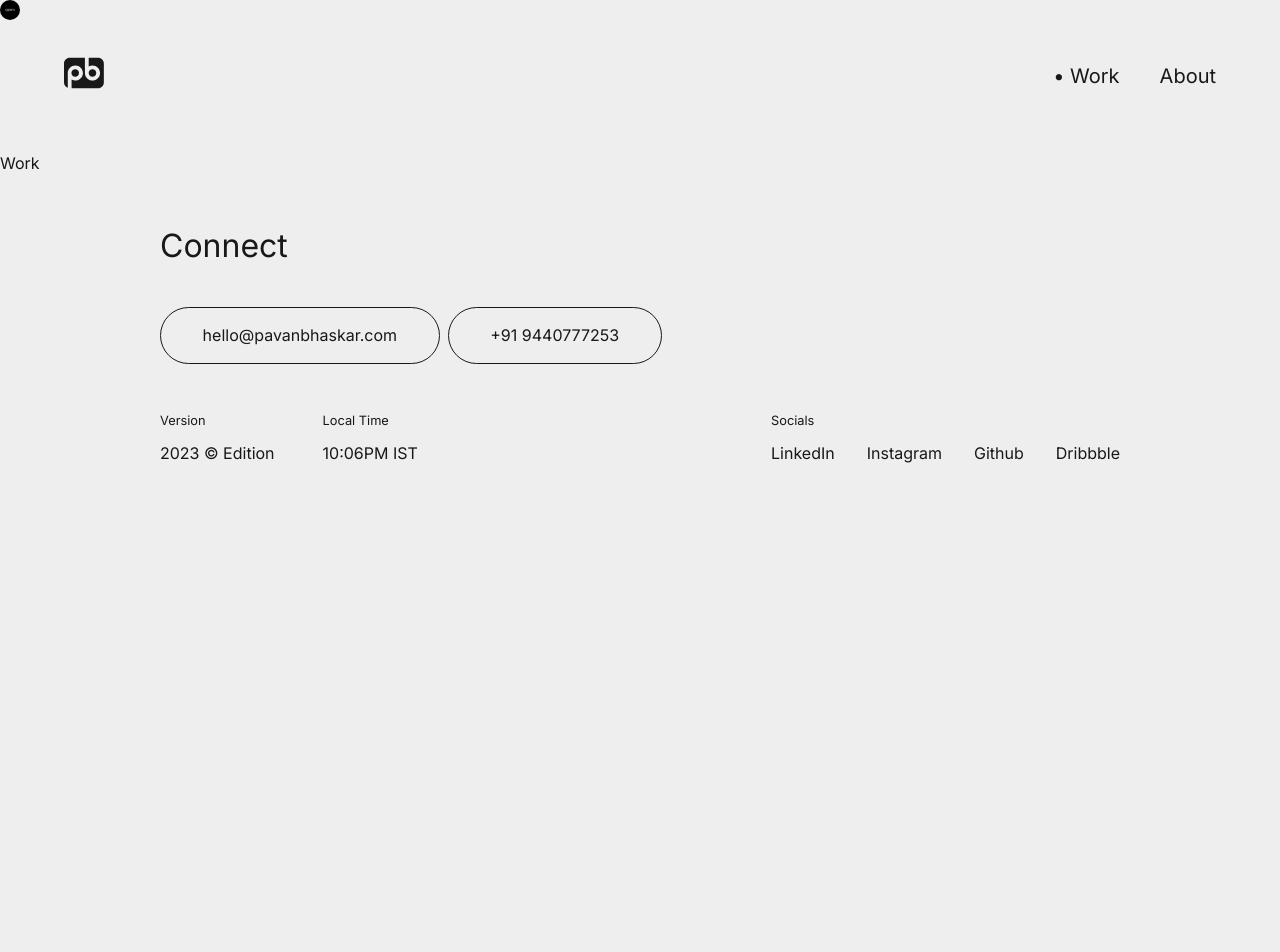
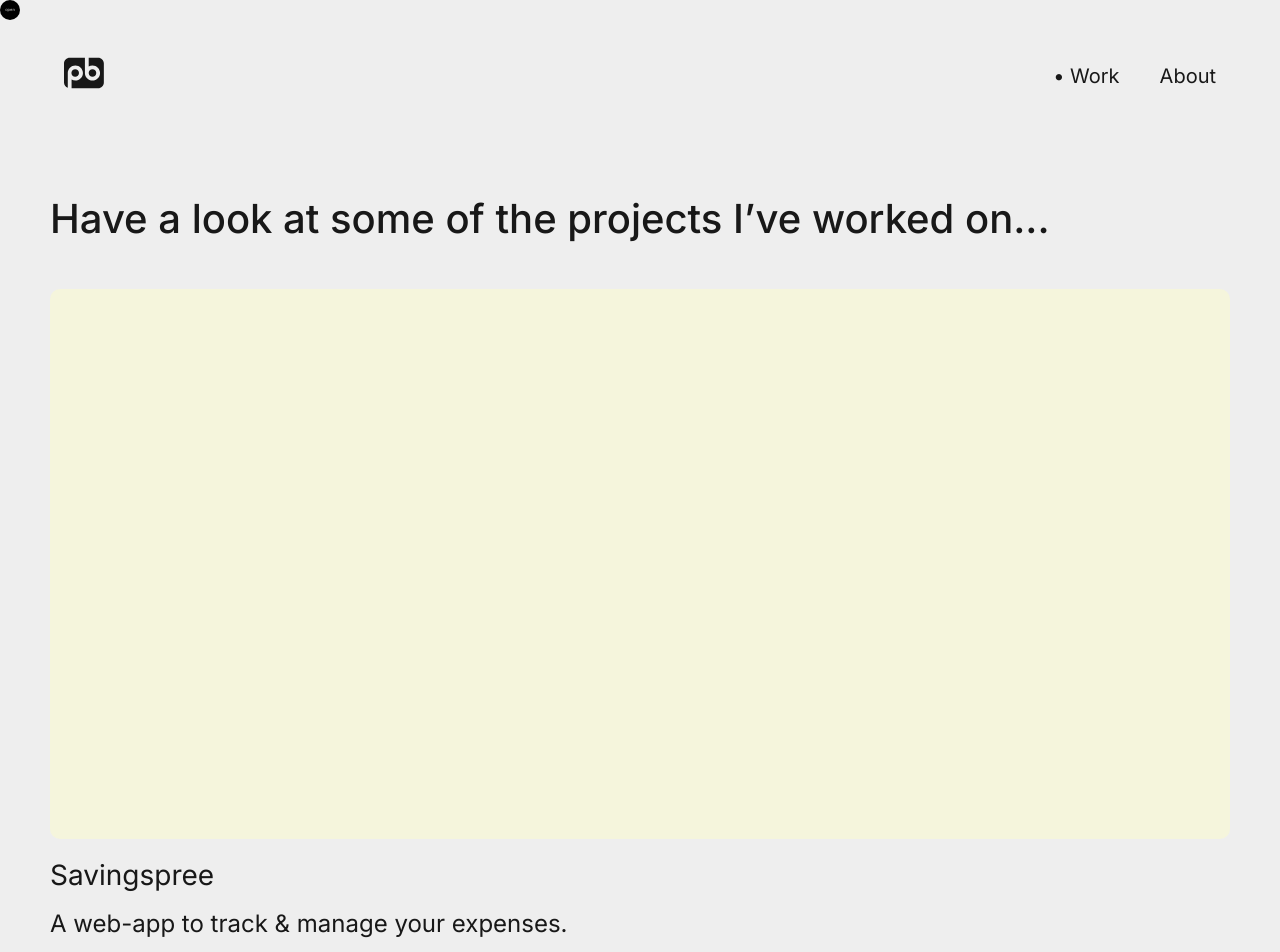
Before and after one commit to pavanbhaskardev/portfolio, a Next.js app: page /work in a window 1280 px wide. Shown: the top 952 px of the page. Before the commit the page ends 800 px from the top, so only its background shows below. Built offline with nearby package versions, Linux system fonts and the light colour scheme.

Commit message:
added the project section json to work page

```diff
--- /dev/null
+++ b/app/components/json/projects.js
@@ -0,0 +1,32 @@
+const projects = [
+  {
+    id: 1,
+    title: "Savingspree",
+    summary: "A web-app to track & manage your expenses.",
+    imgSrc: "",
+    siteUrl: "https://savingspree.vercel.com",
+  },
+  {
+    id: 2,
+    title: "Shades Generator",
+    summary: "Generate different color shades.",
+    imgSrc: "",
+    siteUrl: "https://shades-generator.vercel.app",
+  },
+  {
+    id: 3,
+    title: "Avis Tailors",
+    summary: "Custom web design & development for a tailoring brand.",
+    imgSrc: "",
+    siteUrl: "https://savingspree.vercel.com",
+  },
+  {
+    id: 4,
+    title: "Mr.Lawyer",
+    summary: "A place where people & lawyers meet each other",
+    imgSrc: "",
+    siteUrl: "https://mrlawyerfirm.web.app/",
+  },
+];
+
+export default projects;
--- a/app/layout.jsx
+++ b/app/layout.jsx
@@ -4,7 +4,7 @@ import "./globals.css";
 const inter = Inter({ subsets: ["latin"] });
 
 export const metadata = {
-  title: "Work - Pavan Bhaskar",
+  title: "Pavan Bhaskar • Frontend Developer",
 };
 
 export default function RootLayout({ children }) {
--- a/app/styles/projectsection.module.css
+++ b/app/styles/projectsection.module.css
@@ -78,7 +78,7 @@
   }
 
   .project {
-    height: 30vh;
+    height: 550px;
   }
 
   .project_tagline {
@@ -140,7 +140,7 @@
   }
 
   .project {
-    height: 550px;
+    height: 700px;
   }
 
   .project_content_container {
@@ -167,10 +167,6 @@
     margin: auto;
   }
 
-  .project {
-    height: 700px;
-  }
-
   .project_content_container {
     padding: 1.5rem 1.75rem;
   }
--- a/app/work/layout.jsx
+++ b/app/work/layout.jsx
@@ -1,5 +1,5 @@
 export const metadata = {
-  title: "Work • Pavan Bhaskar",
+  title: "Work - Pavan Bhaskar",
 };
 
 export default function WorkLayout({ children }) {
--- a/app/work/page.jsx
+++ b/app/work/page.jsx
@@ -6,6 +6,8 @@ import Connect from "../components/Connect";
 import CustomCursor from "../components/CustomCursor";
 import CommonLoader from "../components/commonComponents/CommonLoader";
 import LenisScroll from "../components/commonComponents/LenisScroll";
+import styles from "./styles/work.module.css";
+import projects from "../components/json/projects";
 
 const Work = () => {
   const [loading, setLoading] = useState(true);
@@ -23,10 +25,29 @@ const Work = () => {
       <AnimatePresence mode="wait">
         {loading ? <CommonLoader name="Work" /> : null}
       </AnimatePresence>
-
       <CustomCursor />
       <Navbar />
-      <p>Work</p>
+
+      <main className={styles.parent_container}>
+        <p className={styles.hero_text}>
+          Have a look at some of the projects I’ve worked on...
+        </p>
+
+        {projects.map((details) => {
+          const { title, summary, id } = details;
+
+          return (
+            <section className={styles.project_container} key={id}>
+              <div className={styles.project_image}></div>
+              <div className={styles.project_content}>
+                <p>{title}</p>
+                <span>{summary}</span>
+              </div>
+            </section>
+          );
+        })}
+      </main>
+
       <Connect />
     </>
   );
--- /dev/null
+++ b/app/work/styles/work.module.css
@@ -0,0 +1,53 @@
+.parent_container {
+  padding: 2.3rem 1.85rem;
+}
+
+.hero_text {
+  font-size: 1.5rem;
+  line-height: 38.525px;
+  font-weight: 450;
+}
+
+.project_container {
+  margin: 2.5rem 0;
+}
+
+.project_image {
+  width: 100%;
+  height: 330px;
+  background-color: beige;
+  border-radius: 10px;
+}
+
+.project_content {
+  margin-top: 1rem;
+  display: grid;
+  gap: 0.7rem;
+}
+
+.project_content p {
+  font-size: 20px;
+}
+
+@media (min-width: 768px) {
+  .parent_container {
+    padding: 2.3rem 3.125rem;
+  }
+
+  .hero_text {
+    font-size: 2.5rem;
+    line-height: 60px;
+  }
+
+  .project_image {
+    height: 550px;
+  }
+
+  .project_content p {
+    font-size: 1.75rem;
+  }
+
+  .project_content span {
+    font-size: 1.5rem;
+  }
+}
```
